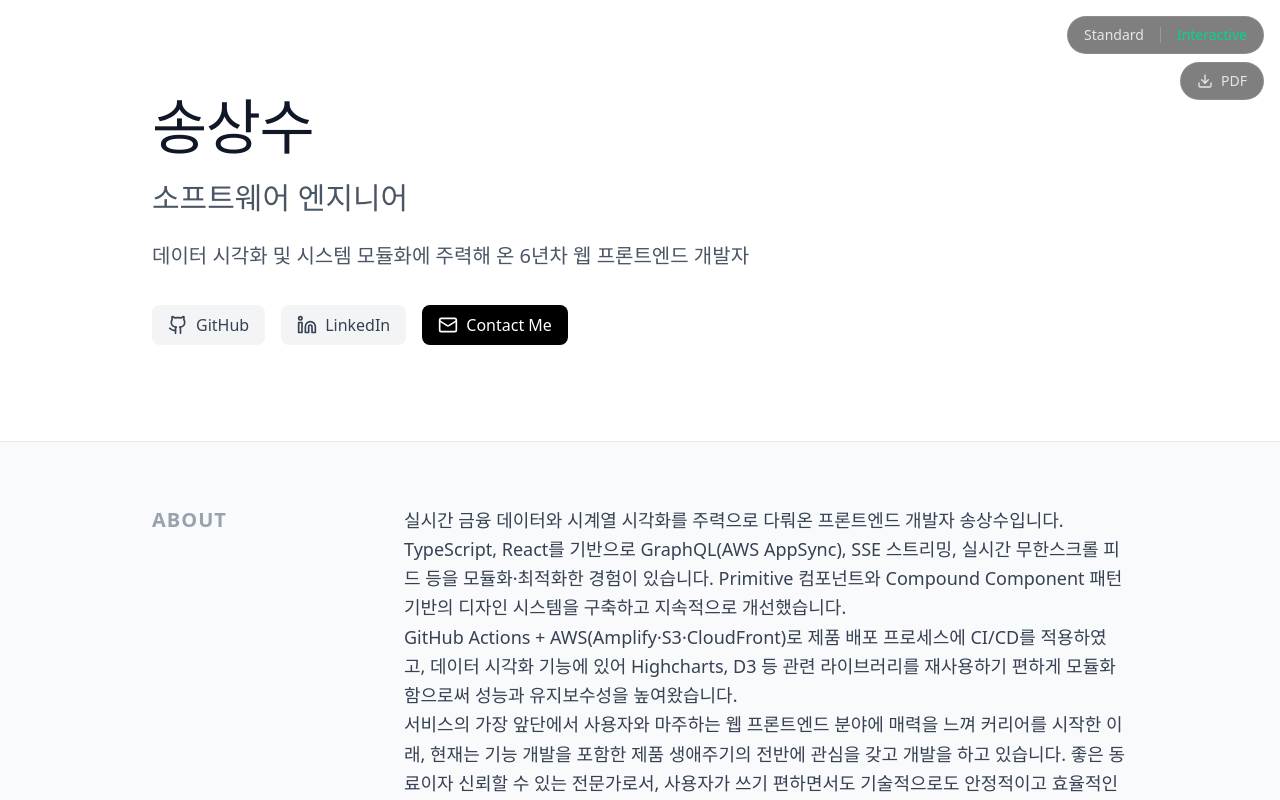
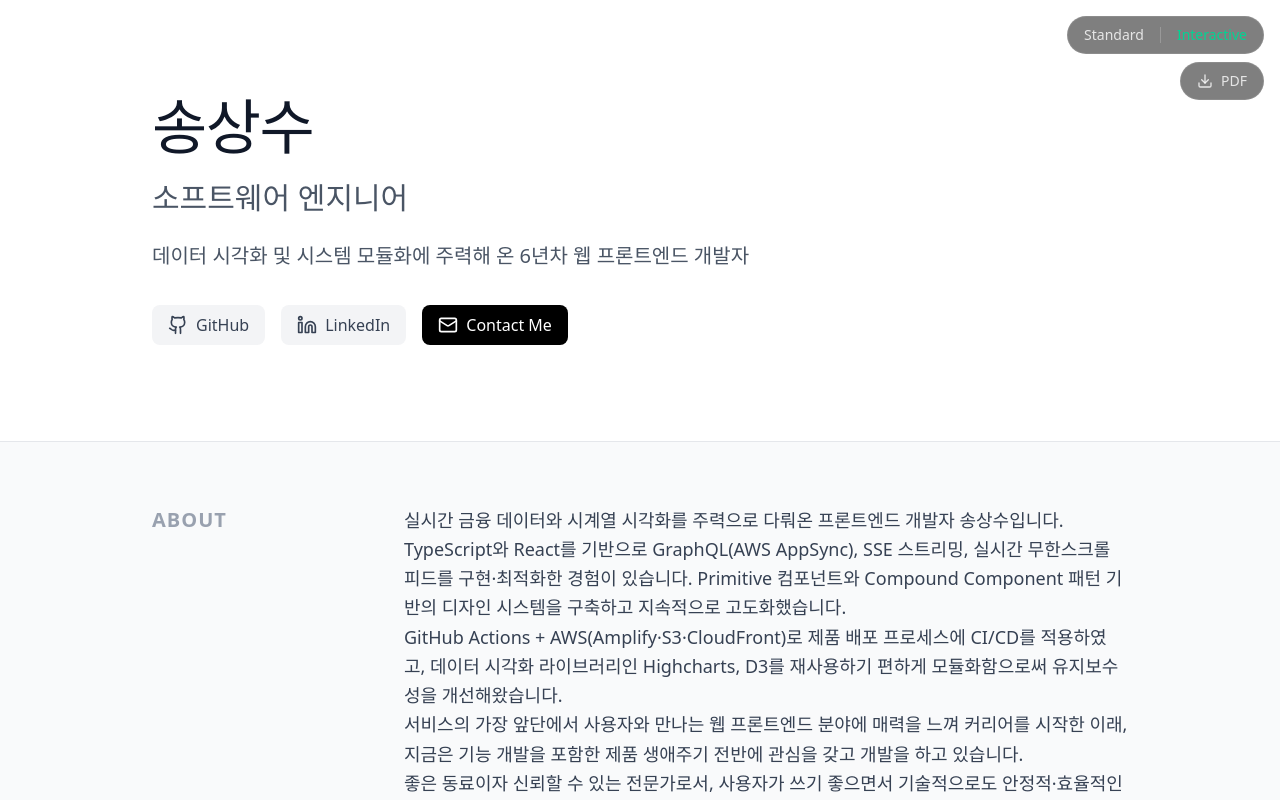
Before and after one commit to dev-song/home-renewed, a React (Vite) app: page / in a window 1280 px wide. Shown: the top 800 px of the page. Built offline with nearby package versions, Linux system fonts and the light colour scheme.

Commit message:
chore: improve resume introduction

```diff
--- a/src/data/resumeData.ts
+++ b/src/data/resumeData.ts
@@ -27,9 +27,10 @@ export const resumeData = {
   about: {
     description: [
       '실시간 금융 데이터와 시계열 시각화를 주력으로 다뤄온 프론트엔드 개발자 송상수입니다.',
-      'TypeScript, React를 기반으로 GraphQL(AWS AppSync), SSE 스트리밍, 실시간 무한스크롤 피드 등을 모듈화·최적화한 경험이 있습니다. Primitive 컴포넌트와 Compound Component 패턴 기반의 디자인 시스템을 구축하고 지속적으로 개선했습니다.',
-      'GitHub Actions + AWS(Amplify·S3·CloudFront)로 제품 배포 프로세스에 CI/CD를 적용하였고, 데이터 시각화 기능에 있어 Highcharts, D3 등 관련 라이브러리를 재사용하기 편하게 모듈화함으로써 성능과 유지보수성을 높여왔습니다.',
-      '서비스의 가장 앞단에서 사용자와 마주하는 웹 프론트엔드 분야에 매력을 느껴 커리어를 시작한 이래, 현재는 기능 개발을 포함한 제품 생애주기의 전반에 관심을 갖고 개발을 하고 있습니다. 좋은 동료이자 신뢰할 수 있는 전문가로서, 사용자가 쓰기 편하면서도 기술적으로도 안정적이고 효율적인 제품을 만들고 싶습니다.',
+      'TypeScript와 React를 기반으로 GraphQL(AWS AppSync), SSE 스트리밍, 실시간 무한스크롤 피드를 구현·최적화한 경험이 있습니다. Primitive 컴포넌트와 Compound Component 패턴 기반의 디자인 시스템을 구축하고 지속적으로 고도화했습니다.',
+      'GitHub Actions + AWS(Amplify·S3·CloudFront)로 제품 배포 프로세스에 CI/CD를 적용하였고, 데이터 시각화 라이브러리인 Highcharts, D3를 재사용하기 편하게 모듈화함으로써 유지보수성을 개선해왔습니다.',
+      '서비스의 가장 앞단에서 사용자와 만나는 웹 프론트엔드 분야에 매력을 느껴 커리어를 시작한 이래, 지금은 기능 개발을 포함한 제품 생애주기 전반에 관심을 갖고 개발을 하고 있습니다.',
+      '좋은 동료이자 신뢰할 수 있는 전문가로서, 사용자가 쓰기 좋으면서 기술적으로도 안정적·효율적인 제품을 만들고 싶습니다.',
     ],
   },
   experience: [
```
Also changed, not shown: 1 other file (tests, documents, lock files or other folders).
